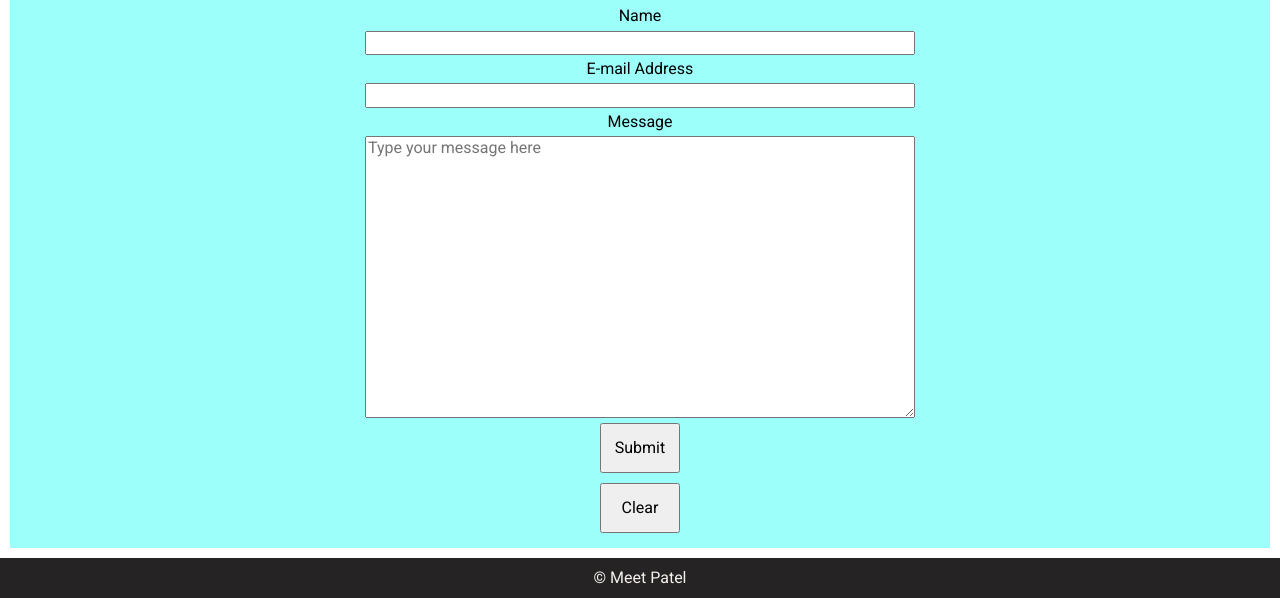
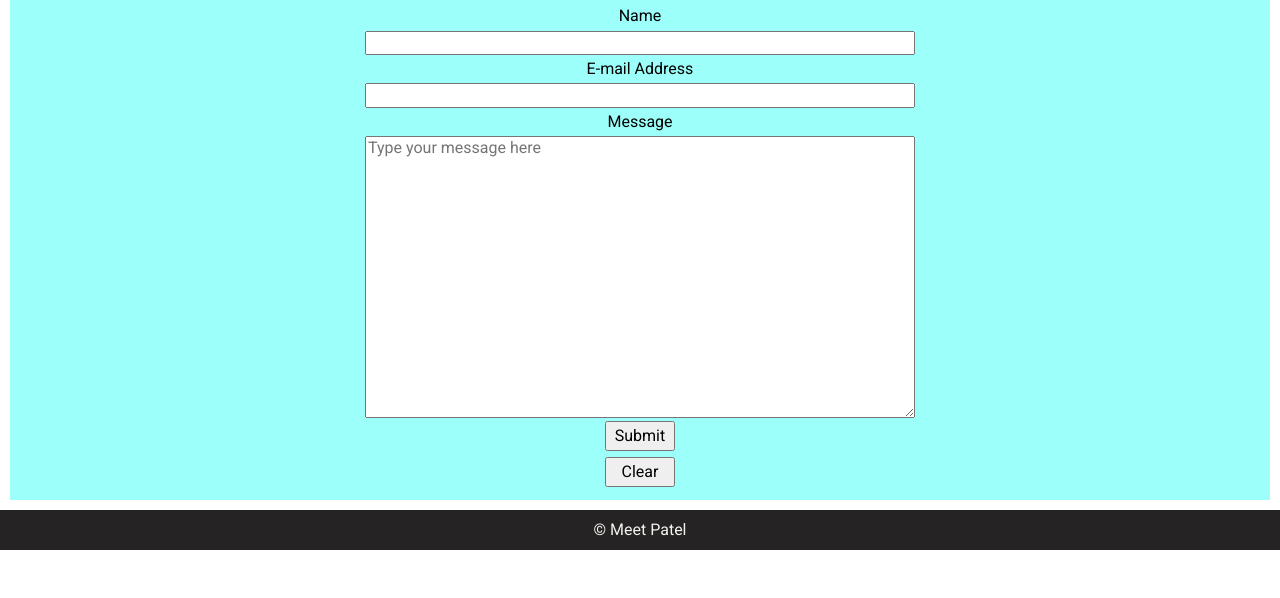
Before and after one commit to MeetPatel89/thinkful-portfolio, a plain HTML site: page index.html in a window 1280 px wide. Shown: the part 3512-4110 px from the top of the page. After the commit the page ends 4062 px from the top, so only its background shows below. Drawn offline with nearby package versions, Linux system fonts and the light colour scheme; a script that the page names is missing.

Commit message:
refactored link to spaced-repetition live app

```diff
--- a/index.html
+++ b/index.html
@@ -138,7 +138,7 @@
                     <p>Learn new language efficiently</p>
                     <a href="https://github.com/MeetPatel89/spaced-repetition" target="_blank">Github Client Repo</a>
                     <a href="https://github.com/MeetPatel89/spaced-repetition-api" target="_blank">Github Server Repo</a>
-                    <a href="https://spaced-repetition-client-cyan.vercel.app/register" target="_blank">Spaced Repetition Live</a>
+                    <a href="https://spaced-repetition-client-iota.vercel.app" target="_blank">Spaced Repetition Live</a>
                     </section>
                     <img class="gif" src="./images/spaced-repetition.gif">
                 </div>
--- a/style.css
+++ b/style.css
@@ -202,9 +202,10 @@ textarea {
 }
 
 button {
-  width: 80px;
-  height: 50px;
-  margin: 5px;
+  width: 70px;
+  height: 30px;
+  margin: 3px;
+  padding: 3px;
   cursor: pointer;
 }
 
```
